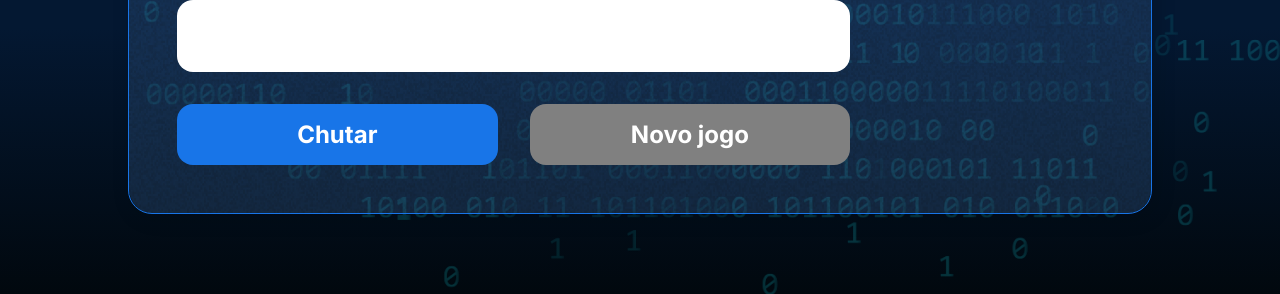
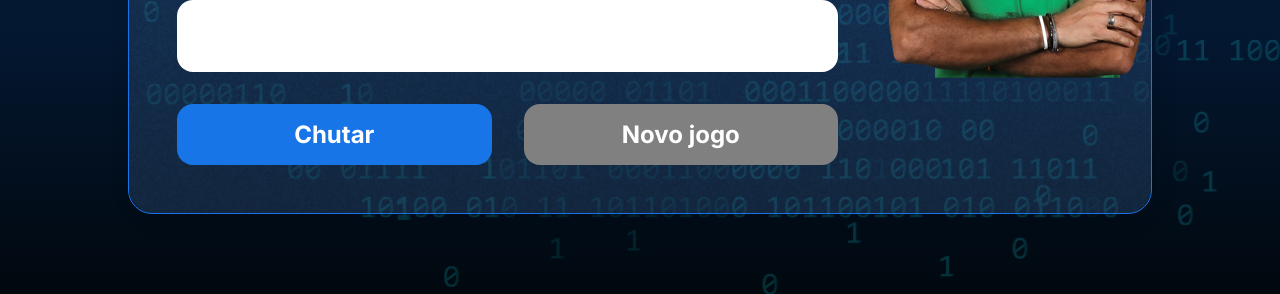
Before and after one commit to FernandoCairess/joguinho-de-logica, a plain HTML site: page index.html in a window 1280 px wide. Shown: the part 506-800 px from the top of the page. Drawn offline with Linux system fonts and the light colour scheme.

Commit message:
Abel Ferreira

```diff
--- a/index.html
+++ b/index.html
@@ -28,7 +28,7 @@
                     <button onclick="reiniciarJogo()" id="reiniciar" class="container__botao" disabled>Novo jogo</button>
                 </div>
             </div>
-            <img src="" alt="Uma pessoa olhando para a esquerda" class="container__imagem-pessoa" />
+            <img src="./img/abel-ferreira.png" alt="abel-ferreira" class="container__imagem-pessoa" />
         </div>
     </div>
 
```
Also changed, not shown: img/abel-ferreira.png (added).
